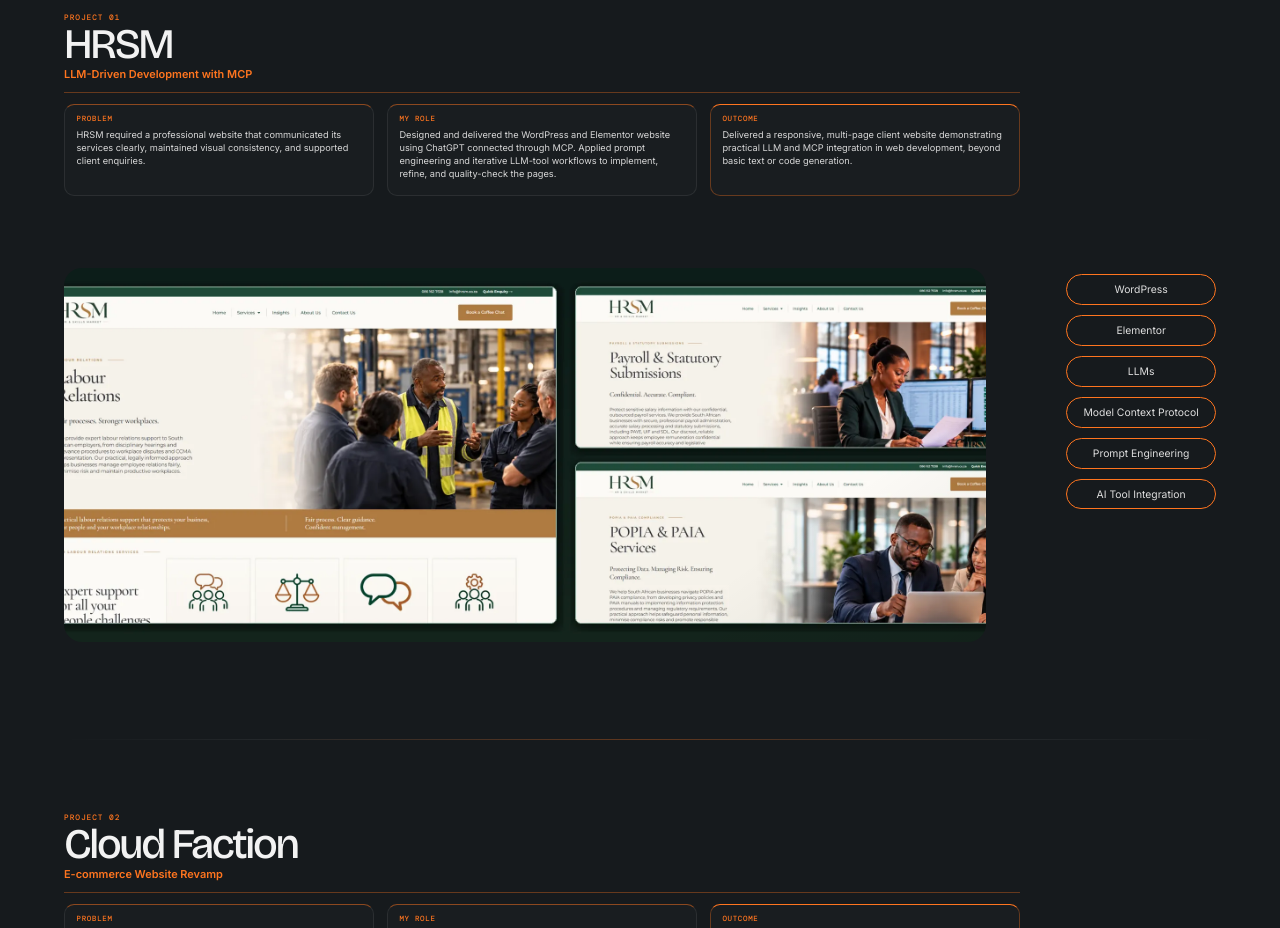
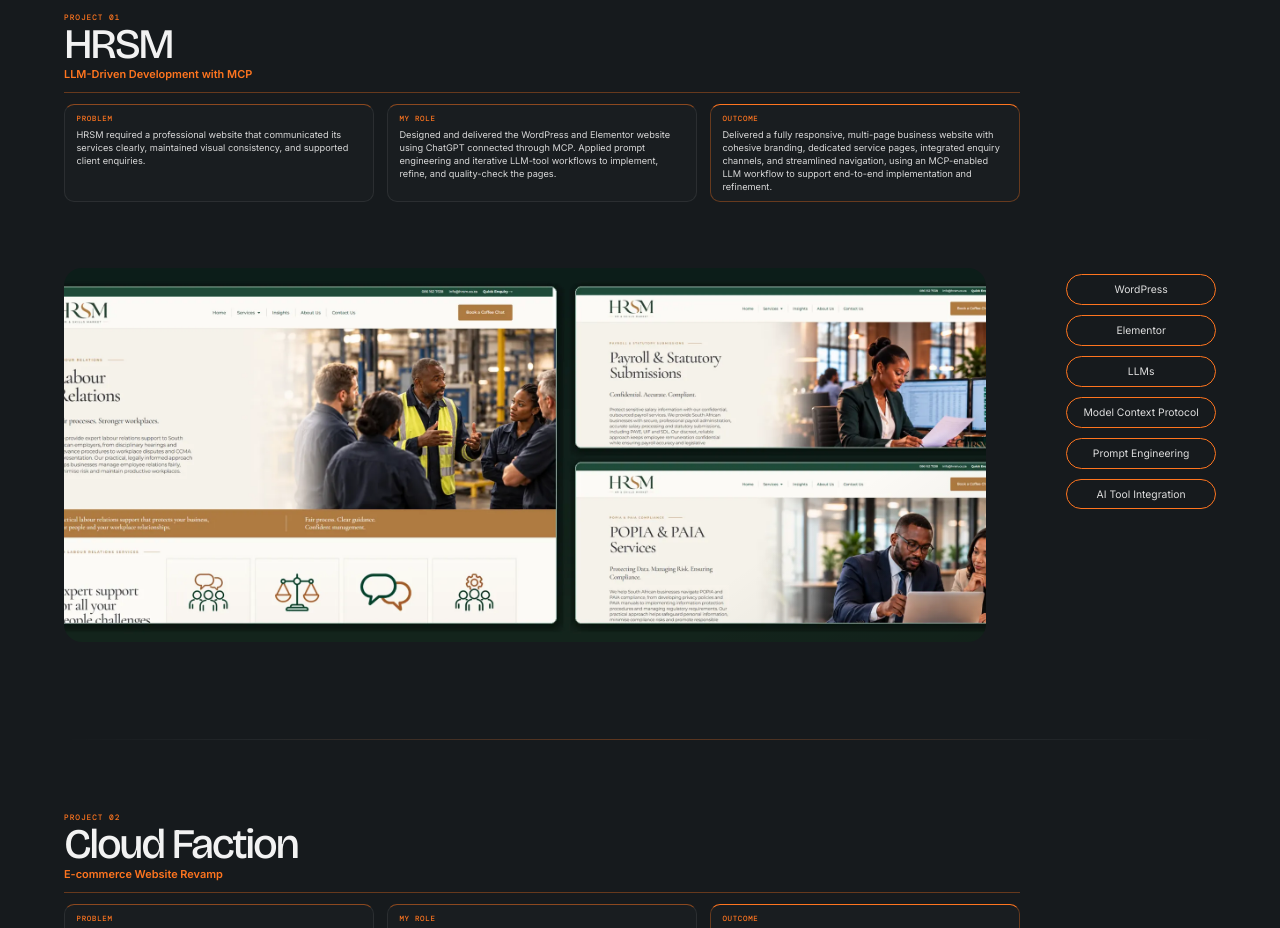
Before and after one commit to RiazK09/riaz-portfolio, a plain HTML site: page index.html in a window 1280 px wide. Shown: the part 6460-7388 px from the top of the page. Drawn offline with nearby package versions, Linux system fonts and the light colour scheme; a web font is replaced by a local one.

Commit message:
Improve HRSM Project 01 outcome wording

```diff
--- a/index.html
+++ b/index.html
@@ -319,7 +319,7 @@
           <div class="project-case-grid">
             <div class="case-problem"><span>PROBLEM</span><p>HRSM required a professional website that communicated its services clearly, maintained visual consistency, and supported client enquiries.</p></div>
             <div class="case-role"><span>MY ROLE</span><p>Designed and delivered the WordPress and Elementor website using ChatGPT connected through MCP. Applied prompt engineering and iterative LLM-tool workflows to implement, refine, and quality-check the pages.</p></div>
-            <div class="case-outcome"><span>OUTCOME</span><p>Delivered a responsive, multi-page client website demonstrating practical LLM and MCP integration in web development, beyond basic text or code generation.</p></div>
+            <div class="case-outcome"><span>OUTCOME</span><p>Delivered a fully responsive, multi-page business website with cohesive branding, dedicated service pages, integrated enquiry channels, and streamlined navigation, using an MCP-enabled LLM workflow to support end-to-end implementation and refinement.</p></div>
           </div>
         </div>
         <div class="project-media media-slot project-preview project-hrsm" data-asset="project-hrsm.webp" data-mobile-asset="project-hrsm-mobile.avif"><span>Project preview</span></div>
```
